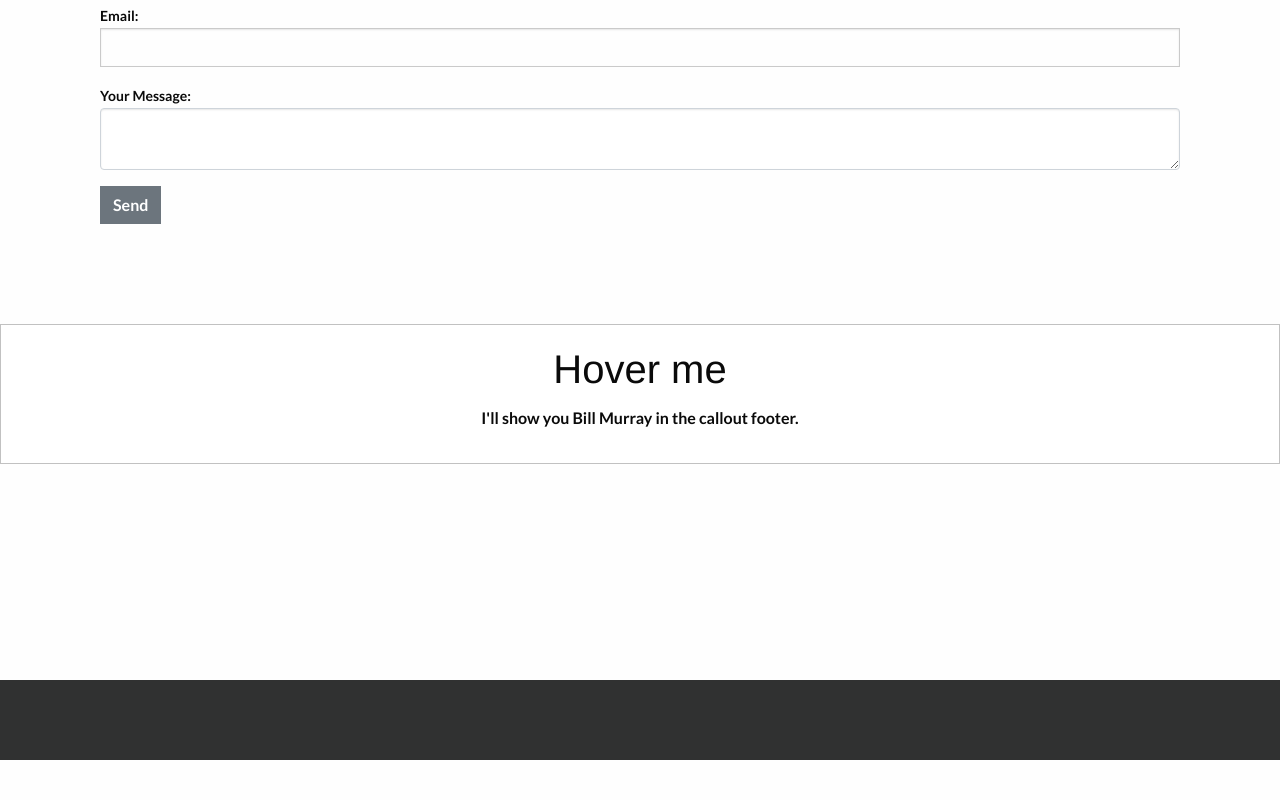
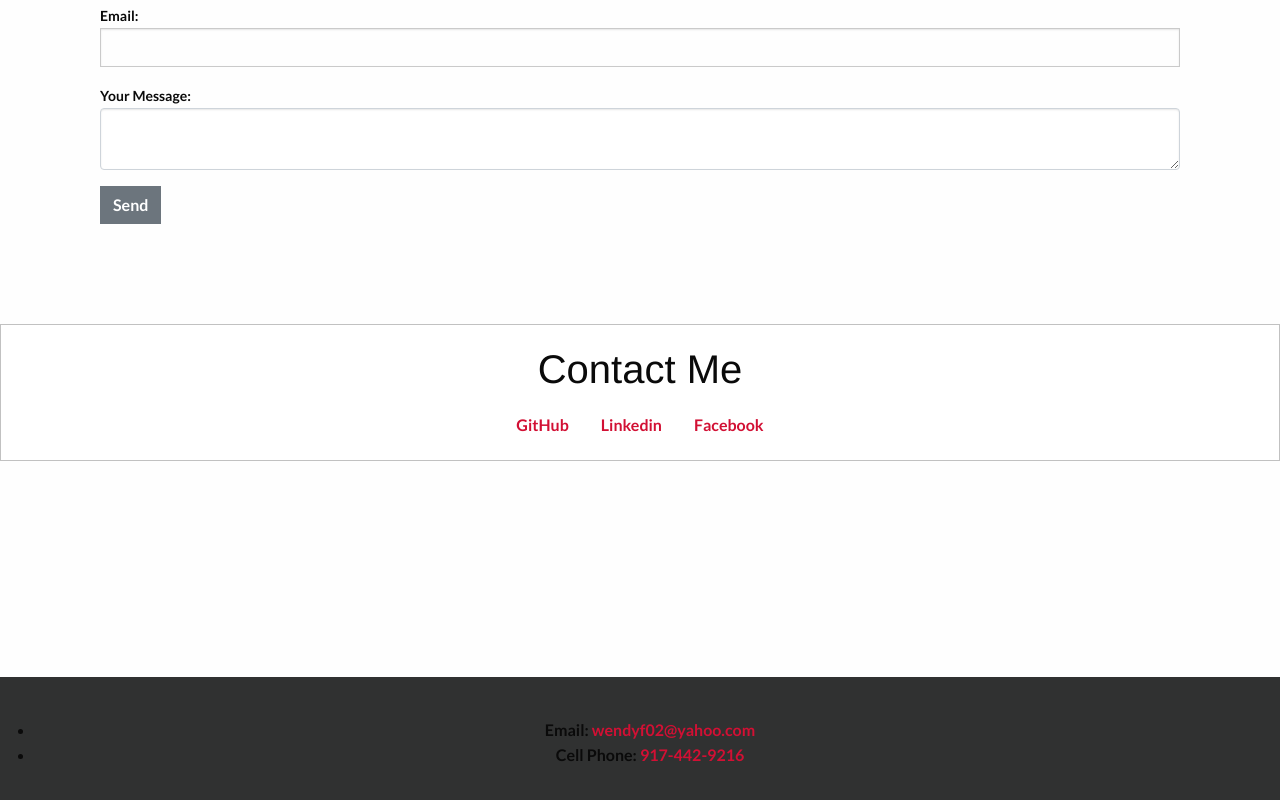
Before and after one commit to Wendyf02/Porfolio2, a plain HTML site: page index.html in a window 1280 px wide. Shown: the part 4802-5602 px from the top of the page. Before the commit the page ends 5562 px from the top, so only its background shows below. Drawn offline with nearby package versions, Linux system fonts and the light colour scheme.

Commit message:
updateing

```diff
--- a/assets/css/style.css
+++ b/assets/css/style.css
@@ -258,4 +258,10 @@ background-color: #303131;
 padding:40px;
 
 }
+
+
+a {
+    color: #d21034;
+}
+
 /*--------footer end-------------------*/
--- a/index.html
+++ b/index.html
@@ -132,7 +132,7 @@
       <div class="portfolio-resume-overview-content">
         <h3 class="portfolio-resume-name">Wendy Figueroa</h3>
         <p>I'm kind of awesome. No really.</p>
-        <a class="button secondary expanded" href="#">Contact Me</a>
+        <a class="button secondary expanded" target="" href="https://github.com">Contact Me</a>
       </div>
     </div>
     <div class="columns small-12 medium-7 portfolio-resume-scrolling">
@@ -154,6 +154,7 @@
         <li>Code Quiz</li>
         <li>Work Day Schedule</li>
         <li>Project-Give-Back</li>
+        <li>More coming soon</li>
       </ul>
       <!-- <h3>WORK</h3>
       <p>I've done work too</p>
@@ -165,6 +166,8 @@
   </div>
 
  <!-- -------------------Resume end --------------->
+
+
 
 
 
@@ -209,7 +212,7 @@
               <p class="card-text">Our App purpose is to provide information to consumers about the fast fashion industry
                 impact and effect it has on our environment.We will focus one store each month .Our first focus was H&M,
                 the second largest retailer in the world recycling program.</p>
-              <a target=""  href="https://tasoko.github.io/project-give-back" class="btn btn-secondary">Live Preview</a>
+              <a target="" href="https://tasoko.github.io/project-give-back" class="btn btn-secondary">Live Preview</a>
             </div>
           </div>
         </div>
@@ -261,8 +264,12 @@
   <div class="cell align-self-middle">
     <div class="callout callout-hover-reveal"data-callout-hover-reveal>
       <div class="callout-body">
-        <h2>Hover me</h2>
-        <p>I'll show you Bill Murray in the callout footer.</p>
+        <h2>Contact Me </h2>
+        <ul class="menu align-center">
+          <li><a target=“_blank” href="https://github.com/">GitHub</a></li>
+          <li><a  target=“_blank” href="linkedin.com/in/wendy-figueroa-35597928">Linkedin</a></li>
+          <li><a target=“_blank” href="https://www.facebook.com/settings?tab=account&section=username">Facebook</a></li>
+        </ul>
       </div>
     </div>
   </div>
@@ -277,9 +284,20 @@
  <!---------footer start ------------->
  <div style="margin-bottom: 200px;"></div>
 
-  <footer class="container-fluid">
+<footer class="container-fluid">
+  <div class="grid-x" style="text-align:center">
+      <div class="cell align-self-middle">
 
-  </footer>
+        <ul>
+          <li><strong>Email:</strong> <a href="#wendyf02@yahoo.com">wendyf02@yahoo.com</a></li>
+          <li><strong>Cell Phone:</strong> <a href="#Wendyf02">917-442-9216</a></li>
+        </ul>
+
+      </div>
+    </div>
+  </div>
+
+</footer>
 
  <!-- footer end ---------------------->
 
```
Also changed, not shown: assets/images/portfoli5.png (added), assets/images/portfolio2.png (added), assets/images/portfolio3.png (added), assets/images/portfolio4.png (added), 2 other files.
